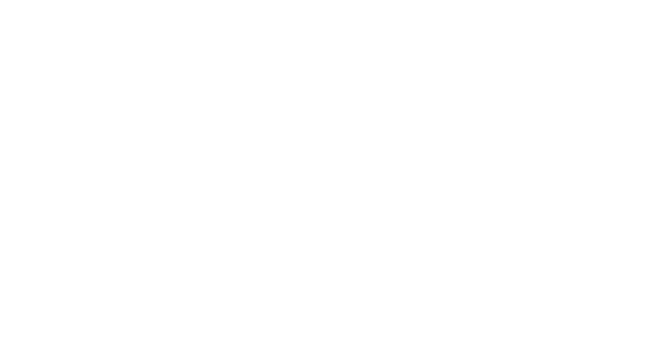
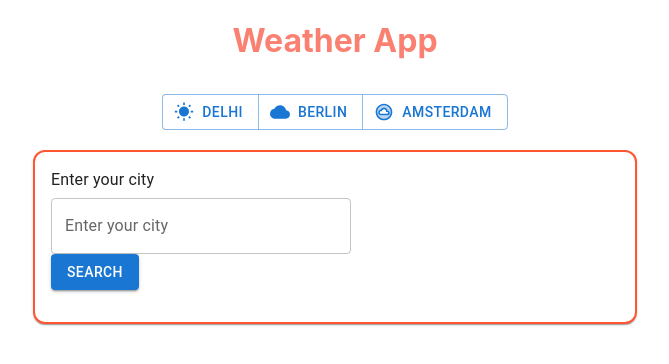
Before and after one commit to lateefmushtaq/myweatherapp-Reactjs, a React (Create React App) app: page / in a window 1280 px wide. Shown: the top 364 px of the page, without its empty margins (305-974 px from the left). Built offline with nearby package versions, Linux system fonts and the light colour scheme.

Commit message:
"Create basic UI elements
- Added search input
- Included quick links buttons within a card
- Implemented basic structure for UI components"

```diff
--- a/src/App.css
+++ b/src/App.css
@@ -32,6 +32,7 @@
   from {
     transform: rotate(0deg);
   }
+
   to {
     transform: rotate(360deg);
   }
--- a/src/App.js
+++ b/src/App.js
@@ -1,10 +1,12 @@
 
 import './App.css';
-
+import QuickLinks from './QuickLinks'
+import MyCard from './Card'
 function App() {
   return (
     <div className="App">
-
+      <QuickLinks />
+      <MyCard />
     </div>
   );
 }
--- /dev/null
+++ b/src/Card.css
@@ -0,0 +1,12 @@
+.myCard {
+    text-align: -webkit-center;
+
+
+}
+
+.myCard> :only-child {
+    border: 2px solid #FF5733;
+    margin-top: 20px;
+    border-radius: 12px;
+    text-align: justify;
+}
--- /dev/null
+++ b/src/Card.jsx
@@ -0,0 +1,25 @@
+import * as React from "react";
+import Input from "./Input";
+import Card from "@mui/material/Card";
+import CardActions from "@mui/material/CardActions";
+import CardContent from "@mui/material/CardContent";
+import Button from "@mui/material/Button";
+import Typography from "@mui/material/Typography";
+import "./Card.css";
+
+export default function MyCard() {
+  return (
+    <div className="myCard">
+      <Card sx={{ maxWidth: 600 }}>
+        <CardContent>
+          <Typography sx={{ fontSize: 16 }} color="text.primary" gutterBottom>
+            Enter your city
+          </Typography>
+          <Input />
+          <Button variant={"contained"}> Search </Button>
+        </CardContent>
+        <CardActions></CardActions>
+      </Card>
+    </div>
+  );
+}
--- /dev/null
+++ b/src/Input.jsx
@@ -0,0 +1,39 @@
+import * as React from "react";
+import TextField from "@mui/material/TextField";
+import Autocomplete from "@mui/material/Autocomplete";
+
+export default function ComboBox() {
+  return (
+    <Autocomplete
+      freeSolo
+      options={cities.map((city) => city.label)}
+      sx={{ width: 300 }}
+      renderInput={(params) => (
+        <TextField {...params} label="Enter your city" variant="outlined" />
+      )}
+    />
+  );
+}
+
+const cities = [
+  { label: "New York" },
+  { label: "Paris" },
+  { label: "Tokyo" },
+  { label: "London" },
+  { label: "Hong Kong" },
+  { label: "Dubai" },
+  { label: "Rome" },
+  { label: "Barcelona" },
+  { label: "Los Angeles" },
+  { label: "Bangkok" },
+  { label: "Singapore" },
+  { label: "Sydney" },
+  { label: "Istanbul" },
+  { label: "Moscow" },
+  { label: "Toronto" },
+  { label: "San Francisco" },
+  { label: "Amsterdam" },
+  { label: "Chicago" },
+  { label: "Vienna" },
+  { label: "Seoul" },
+];
--- /dev/null
+++ b/src/QuickLinks.css
@@ -0,0 +1,3 @@
+.buttonGroup {
+    margin-top: 12px;
+}
--- /dev/null
+++ b/src/QuickLinks.jsx
@@ -0,0 +1,57 @@
+import { Button, ButtonGroup } from "@mui/material";
+import { useState } from "react";
+import "./QuickLinks.css";
+import { Cloud, CloudCircleTwoTone, WbSunny } from "@mui/icons-material";
+function QuikList() {
+  const [variant, setVariant] = useState(["outlined", "outlined", "outlined"]);
+  const [color, setColor] = useState(["#fffff", "#fffff", "#fffff"]);
+
+  function handleState(index) {
+    const newVariant = variant.map((e, i) =>
+      i === index ? "contained" : "outlined"
+    );
+    const newColor = color.map((e, i) => (i === index ? "#FF5733" : "#fff"));
+    setVariant(newVariant);
+    setColor(newColor);
+  }
+
+  return (
+    <div>
+      <h1 style={{ color: "salmon" }}>Weather App</h1>
+      <ButtonGroup className="buttonGroup" aria-label="Basic button group">
+        <Button
+          startIcon={<WbSunny />}
+          style={{ backgroundColor: color[0] }}
+          variant={variant[0]}
+          onClick={() => {
+            handleState(0);
+          }}
+        >
+          Delhi
+        </Button>
+        <Button
+          startIcon={<Cloud />}
+          style={{ backgroundColor: color[1] }}
+          variant={variant[1]}
+          onClick={() => {
+            handleState(1);
+          }}
+        >
+          Berlin
+        </Button>
+        <Button
+          startIcon={<CloudCircleTwoTone />}
+          style={{ backgroundColor: color[2] }}
+          variant={variant[2]}
+          onClick={() => {
+            handleState(2);
+          }}
+        >
+          Amsterdam
+        </Button>
+      </ButtonGroup>
+    </div>
+  );
+}
+
+export default QuikList;
```
